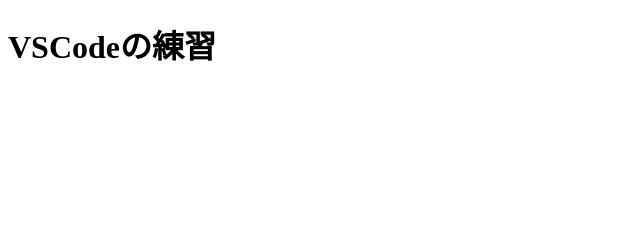
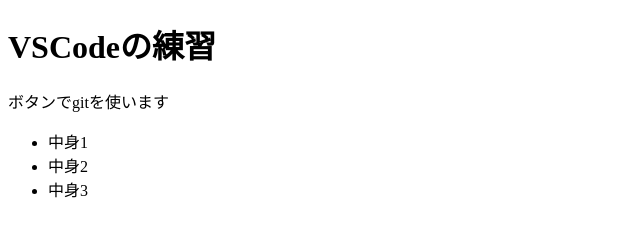
Before and after one commit to Yuuabe630/vscode-practice, a plain HTML site: page index.html in a window 1280 px wide. Shown: the whole page, without its empty margins (0-640 px from the left). Drawn offline with Linux system fonts and the light colour scheme.

Commit message:
説明文を追加

```diff
--- a/index.html
+++ b/index.html
@@ -7,5 +7,11 @@
 </head>
 <body>
     <h1>VSCodeの練習</h1>
+    <p>ボタンでgitを使います</p>
+    <ul>
+        <li>中身1</li>
+        <li>中身2</li>
+        <li>中身3</li>
+    </ul>
 </body>
 </html>
```
Also changed, not shown: about.html (added, +11 -0 lines).
